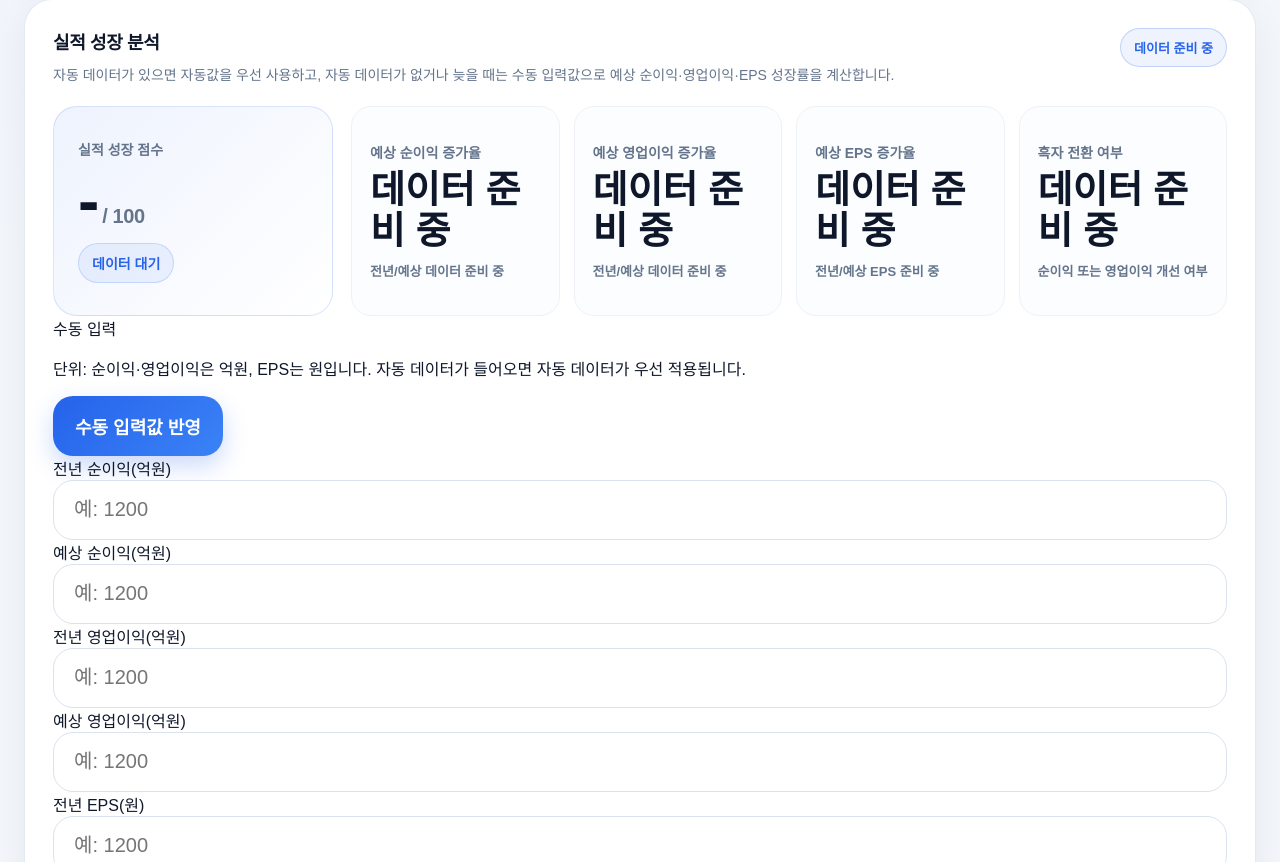
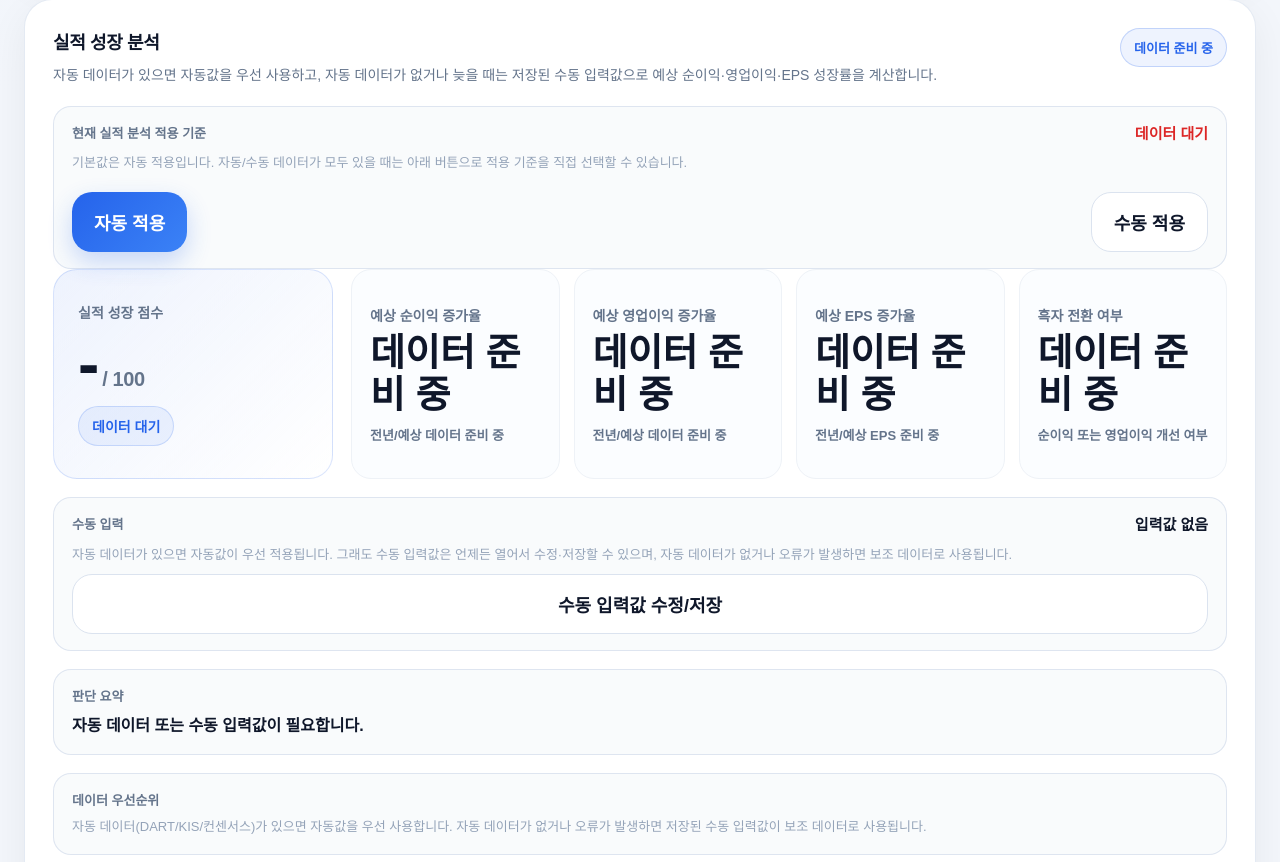
Before and after one commit to jkpark5298-alt/kospi-stock-pwa, a Next.js app: page / in a window 1280 px wide. Shown: the part 2838-3700 px from the top of the page. Built offline with nearby package versions, Linux system fonts and the light colour scheme.

Commit message:
Add earnings growth source selection

```diff
--- a/app/api/stock/route.ts
+++ b/app/api/stock/route.ts
@@ -17,6 +17,7 @@ import { calculateQuantModel } from "@/lib/quant";
 import {
   calculateEarningsGrowthData,
   parseManualEarningsGrowthFromSearchParams,
+  parseEarningsGrowthModeFromSearchParams,
 } from "@/lib/earningsGrowth";
 import { calculateCompositeScore } from "@/lib/score";
 import {
@@ -438,7 +439,13 @@ export async function GET(req: NextRequest) {
     const supply = await getSupplyData(symbol);
     const fundamentals = await getFundamentalsData(symbol);
     const manualEarningsGrowth = parseManualEarningsGrowthFromSearchParams(searchParams);
-    const earningsGrowth = await getEarningsGrowthData(symbol, fundamentals, manualEarningsGrowth);
+    const earningsGrowthMode = parseEarningsGrowthModeFromSearchParams(searchParams);
+    const earningsGrowth = await getEarningsGrowthData(
+      symbol,
+      fundamentals,
+      manualEarningsGrowth,
+      earningsGrowthMode,
+    );
 
     const score = calculateCompositeScore({
       rows: chartData,
@@ -649,16 +656,19 @@ async function getEarningsGrowthData(
   _symbol: string,
   _fundamentals?: FundamentalsData,
   manualInput?: Parameters<typeof calculateEarningsGrowthData>[0]["manual"],
+  mode: Parameters<typeof calculateEarningsGrowthData>[0]["mode"] = "auto",
 ): Promise<EarningsGrowthData> {
   /**
    * 자동 실적 데이터는 다음 단계에서 DART/KIS/컨센서스 순서로 연결합니다.
    * 현재는 자동 데이터가 없으므로 수동 입력값이 있으면 수동값을 보조 데이터로 사용합니다.
+   * 자동/수동 데이터가 모두 있을 때는 mode 값에 따라 우선 적용 대상을 선택합니다.
    */
   const automaticInput = null;
 
   return calculateEarningsGrowthData({
     automatic: automaticInput,
     manual: manualInput,
+    mode,
   });
 }
 
--- a/app/page.tsx
+++ b/app/page.tsx
@@ -94,6 +94,8 @@ type EarningsGrowthData = {
   reasons: string[];
 };
 
+
+type EarningsGrowthMode = "auto" | "manual";
 
 type ManualEarningsGrowthInput = {
   lastYearNetIncome: string;
@@ -301,6 +303,8 @@ export default function HomePage() {
   const [manualEarningsGrowth, setManualEarningsGrowth] = useState<ManualEarningsGrowthInput>(
     EMPTY_MANUAL_EARNINGS_GROWTH,
   );
+  const [earningsGrowthMode, setEarningsGrowthMode] =
+    useState<EarningsGrowthMode>("auto");
   const {
     kisRemainingCalls,
     kisSyncCode,
@@ -381,9 +385,10 @@ export default function HomePage() {
     }
   }, [watchlist, watchlistLoaded]);
 
-  async function fetchStock(targetSymbol?: string, targetRange?: string) {
+  async function fetchStock(targetSymbol?: string, targetRange?: string, targetEarningsGrowthMode?: EarningsGrowthMode) {
     const finalSymbol = (targetSymbol ?? symbol).trim();
     const finalRange = targetRange ?? range;
+    const finalEarningsGrowthMode = targetEarningsGrowthMode ?? earningsGrowthMode;
 
     if (!finalSymbol) {
       setUiError("종목 코드를 입력해 주세요.");
@@ -400,6 +405,7 @@ export default function HomePage() {
         range: finalRange,
       });
 
+      params.set("earningsGrowthMode", finalEarningsGrowthMode);
       appendManualEarningsParams(params, manualEarningsGrowth);
 
       const res = await fetch(`/api/stock?${params.toString()}`, {
@@ -441,6 +447,14 @@ export default function HomePage() {
 
   function handleApplyManualEarningsGrowth() {
     fetchStock();
+  }
+
+  function handleEarningsGrowthModeChange(nextMode: EarningsGrowthMode) {
+    setEarningsGrowthMode(nextMode);
+
+    if (data?.symbol) {
+      fetchStock(data.symbol, range, nextMode);
+    }
   }
 
   function handleSaveWatchlist() {
@@ -601,7 +615,9 @@ export default function HomePage() {
 
         <EarningsGrowthSection
           earningsGrowth={data?.earningsGrowth}
+          earningsGrowthMode={earningsGrowthMode}
           manualInput={manualEarningsGrowth}
+          onModeChange={handleEarningsGrowthModeChange}
           onManualInputChange={setManualEarningsGrowth}
           onApplyManualInput={handleApplyManualEarningsGrowth}
         />
--- a/components/analysis/EarningsGrowthSection.tsx
+++ b/components/analysis/EarningsGrowthSection.tsx
@@ -1,28 +1,51 @@
 "use client";
 
-import type { ReactNode } from "react";
-import type { EarningsGrowthData, ManualEarningsGrowthInput } from "../../types/stock";
+import { useState, type ReactNode } from "react";
+import type {
+  EarningsGrowthData,
+  EarningsGrowthMode,
+  ManualEarningsGrowthInput,
+} from "../../types/stock";
 
 type Props = {
   earningsGrowth?: EarningsGrowthData;
+  earningsGrowthMode: EarningsGrowthMode;
   manualInput: ManualEarningsGrowthInput;
+  onModeChange: (mode: EarningsGrowthMode) => void;
   onManualInputChange: (next: ManualEarningsGrowthInput) => void;
   onApplyManualInput: () => void;
 };
 
 export default function EarningsGrowthSection({
   earningsGrowth,
+  earningsGrowthMode,
   manualInput,
+  onModeChange,
   onManualInputChange,
   onApplyManualInput,
 }: Props) {
+  const [isManualOpen, setIsManualOpen] = useState(false);
   const data = earningsGrowth ?? makeEmptyEarningsGrowth();
+  const hasManualInput = hasAnyManualValue(manualInput);
+  const isAutoDataActive =
+    data.available &&
+    data.source !== "manual" &&
+    data.source !== "none";
 
   function updateField(key: keyof ManualEarningsGrowthInput, value: string) {
     onManualInputChange({
       ...manualInput,
       [key]: value,
     });
+  }
+
+  function handleSaveOnly() {
+    setIsManualOpen(false);
+  }
+
+  function handleApplyManualInput() {
+    onApplyManualInput();
+    setIsManualOpen(false);
   }
 
   return (
@@ -33,13 +56,44 @@ export default function EarningsGrowthSection({
             <SectionTitleSmall>실적 성장 분석</SectionTitleSmall>
             <p className="score-subtitle">
               자동 데이터가 있으면 자동값을 우선 사용하고, 자동 데이터가 없거나
-              늦을 때는 수동 입력값으로 예상 순이익·영업이익·EPS 성장률을
+              늦을 때는 저장된 수동 입력값으로 예상 순이익·영업이익·EPS 성장률을
               계산합니다.
             </p>
           </div>
 
           <div className="score-mode-badge">
             {data.available ? `데이터 출처: ${formatSource(data.source)}` : "데이터 준비 중"}
+          </div>
+        </div>
+
+        <div className="score-weight-box">
+          <div>
+            <span className="score-weight-title">현재 실적 분석 적용 기준</span>
+            <strong style={{ color: "#dc2626" }}>{getAppliedLabel(data)}</strong>
+          </div>
+          <p>
+            기본값은 자동 적용입니다. 자동/수동 데이터가 모두 있을 때는 아래
+            버튼으로 적용 기준을 직접 선택할 수 있습니다.
+          </p>
+          <div style={{ display: "flex", gap: 10, flexWrap: "wrap", marginTop: 10 }}>
+            <button
+              className={`button ${
+                earningsGrowthMode === "auto" ? "primary-button" : "secondary-button"
+              }`}
+              onClick={() => onModeChange("auto")}
+              type="button"
+            >
+              자동 적용
+            </button>
+            <button
+              className={`button ${
+                earningsGrowthMode === "manual" ? "primary-button" : "secondary-button"
+              }`}
+              onClick={() => onModeChange("manual")}
+              type="button"
+            >
+              수동 적용
+            </button>
           </div>
         </div>
 
@@ -82,63 +136,29 @@ export default function EarningsGrowthSection({
           </div>
         </div>
 
-        <div className="manual-earnings-box">
-          <div className="manual-earnings-header">
-            <div>
-              <span>수동 입력</span>
-              <p>
-                단위: 순이익·영업이익은 억원, EPS는 원입니다. 자동 데이터가
-                들어오면 자동 데이터가 우선 적용됩니다.
-              </p>
-            </div>
-            <button className="button primary-button" onClick={onApplyManualInput}>
-              수동 입력값 반영
-            </button>
+        <div className="score-weight-box">
+          <div>
+            <span className="score-weight-title">수동 입력</span>
+            <strong>
+              {hasManualInput
+                ? isAutoDataActive
+                  ? "수동 입력값 저장됨 · 자동값 우선"
+                  : "수동 입력값 있음"
+                : "입력값 없음"}
+            </strong>
           </div>
-
-          <div className="manual-earnings-grid">
-            <InputField
-              label="전년 순이익(억원)"
-              value={manualInput.lastYearNetIncome}
-              onChange={(value) => updateField("lastYearNetIncome", value)}
-            />
-            <InputField
-              label="예상 순이익(억원)"
-              value={manualInput.expectedNetIncome}
-              onChange={(value) => updateField("expectedNetIncome", value)}
-            />
-            <InputField
-              label="전년 영업이익(억원)"
-              value={manualInput.lastYearOperatingProfit}
-              onChange={(value) => updateField("lastYearOperatingProfit", value)}
-            />
-            <InputField
-              label="예상 영업이익(억원)"
-              value={manualInput.expectedOperatingProfit}
-              onChange={(value) => updateField("expectedOperatingProfit", value)}
-            />
-            <InputField
-              label="전년 EPS(원)"
-              value={manualInput.lastYearEps}
-              onChange={(value) => updateField("lastYearEps", value)}
-            />
-            <InputField
-              label="예상 EPS(원)"
-              value={manualInput.expectedEps}
-              onChange={(value) => updateField("expectedEps", value)}
-            />
-
-            <SelectField
-              label="흑자 전환"
-              value={manualInput.turnaround}
-              onChange={(value) => updateField("turnaround", value)}
-            />
-            <SelectField
-              label="적자 축소"
-              value={manualInput.deficitReduction}
-              onChange={(value) => updateField("deficitReduction", value)}
-            />
-          </div>
+          <p>
+            자동 데이터가 있으면 자동값이 우선 적용됩니다. 그래도 수동 입력값은
+            언제든 열어서 수정·저장할 수 있으며, 자동 데이터가 없거나 오류가
+            발생하면 보조 데이터로 사용됩니다.
+          </p>
+          <button
+            className="button secondary-button"
+            onClick={() => setIsManualOpen(true)}
+            type="button"
+          >
+            수동 입력값 수정/저장
+          </button>
         </div>
 
         <div className="score-comment-box">
@@ -150,8 +170,8 @@ export default function EarningsGrowthSection({
           <span>데이터 우선순위</span>
           <p>
             자동 데이터(DART/KIS/컨센서스)가 있으면 자동값을 우선 사용합니다.
-            자동 데이터가 없거나 오류가 발생하면 수동 입력값이 보조 데이터로
-            사용됩니다.
+            자동 데이터가 없거나 오류가 발생하면 저장된 수동 입력값이 보조
+            데이터로 사용됩니다.
           </p>
         </div>
 
@@ -161,7 +181,188 @@ export default function EarningsGrowthSection({
           흐름과 함께 확인해야 합니다.
         </p>
       </Card>
+
+      {isManualOpen ? (
+        <ManualInputDialog
+          manualInput={manualInput}
+          isAutoDataActive={isAutoDataActive}
+          earningsGrowthMode={earningsGrowthMode}
+          onChange={updateField}
+          onModeChange={onModeChange}
+          onClose={() => setIsManualOpen(false)}
+          onSaveOnly={handleSaveOnly}
+          onApply={handleApplyManualInput}
+        />
+      ) : null}
     </section>
+  );
+}
+
+function ManualInputDialog({
+  manualInput,
+  isAutoDataActive,
+  earningsGrowthMode,
+  onChange,
+  onModeChange,
+  onClose,
+  onSaveOnly,
+  onApply,
+}: {
+  manualInput: ManualEarningsGrowthInput;
+  isAutoDataActive: boolean;
+  earningsGrowthMode: EarningsGrowthMode;
+  onChange: (key: keyof ManualEarningsGrowthInput, value: string) => void;
+  onModeChange: (mode: EarningsGrowthMode) => void;
+  onClose: () => void;
+  onSaveOnly: () => void;
+  onApply: () => void;
+}) {
+  return (
+    <div
+      role="dialog"
+      aria-modal="true"
+      aria-label="실적 성장 수동 입력"
+      style={{
+        position: "fixed",
+        inset: 0,
+        zIndex: 1000,
+        background: "rgba(15, 23, 42, 0.58)",
+        display: "flex",
+        alignItems: "center",
+        justifyContent: "center",
+        padding: 16,
+      }}
+    >
+      <div
+        style={{
+          width: "min(760px, 100%)",
+          maxHeight: "88vh",
+          overflow: "auto",
+          background: "white",
+          borderRadius: 20,
+          boxShadow: "0 24px 70px rgba(15, 23, 42, 0.32)",
+          padding: 20,
+        }}
+      >
+        <div className="score-header">
+          <div>
+            <SectionTitleSmall>실적 성장 수동 입력</SectionTitleSmall>
+            <p className="score-subtitle">
+              순이익·영업이익은 억원, EPS는 원 단위로 입력하세요.
+              자동 데이터가 연결되면 자동 데이터가 우선 적용되지만, 수동 입력값은
+              계속 수정·저장할 수 있습니다.
+            </p>
+          </div>
+          <button className="button secondary-button" onClick={onClose} type="button">
+            닫기
+          </button>
+        </div>
+
+        <div className="score-weight-box">
+          <div>
+            <span className="score-weight-title">선택 기준</span>
+            <strong style={{ color: "#dc2626" }}>
+              {earningsGrowthMode === "manual" ? "수동 적용 선택됨" : "자동 적용 선택됨"}
+            </strong>
+          </div>
+          <p>
+            자동/수동 데이터가 모두 있을 경우 기본은 자동입니다. 필요하면 수동
+            적용을 선택해 직접 입력한 값을 우선 반영하세요.
+          </p>
+          <div style={{ display: "flex", gap: 10, flexWrap: "wrap", marginTop: 10 }}>
+            <button
+              className={`button ${
+                earningsGrowthMode === "auto" ? "primary-button" : "secondary-button"
+              }`}
+              onClick={() => onModeChange("auto")}
+              type="button"
+            >
+              자동 적용
+            </button>
+            <button
+              className={`button ${
+                earningsGrowthMode === "manual" ? "primary-button" : "secondary-button"
+              }`}
+              onClick={() => onModeChange("manual")}
+              type="button"
+            >
+              수동 적용
+            </button>
+          </div>
+        </div>
+
+        {isAutoDataActive ? (
+          <div className="notice-text" style={{ marginBottom: 12 }}>
+            현재 자동 실적 데이터가 있습니다. 자동 적용을 선택하면 자동값이
+            우선이고, 수동 적용을 선택하면 아래 입력값이 우선입니다.
+          </div>
+        ) : null}
+
+        <div className="manual-earnings-grid" style={{ marginTop: 16 }}>
+          <InputField
+            label="전년 순이익(억원)"
+            value={manualInput.lastYearNetIncome}
+            onChange={(value) => onChange("lastYearNetIncome", value)}
+          />
+          <InputField
+            label="예상 순이익(억원)"
+            value={manualInput.expectedNetIncome}
+            onChange={(value) => onChange("expectedNetIncome", value)}
+          />
+          <InputField
+            label="전년 영업이익(억원)"
+            value={manualInput.lastYearOperatingProfit}
+            onChange={(value) => onChange("lastYearOperatingProfit", value)}
+          />
+          <InputField
+            label="예상 영업이익(억원)"
+            value={manualInput.expectedOperatingProfit}
+            onChange={(value) => onChange("expectedOperatingProfit", value)}
+          />
+          <InputField
+            label="전년 EPS(원)"
+            value={manualInput.lastYearEps}
+            onChange={(value) => onChange("lastYearEps", value)}
+          />
+          <InputField
+            label="예상 EPS(원)"
+            value={manualInput.expectedEps}
+            onChange={(value) => onChange("expectedEps", value)}
+          />
+
+          <SelectField
+            label="흑자 전환"
+            value={manualInput.turnaround}
+            onChange={(value) => onChange("turnaround", value)}
+          />
+          <SelectField
+            label="적자 축소"
+            value={manualInput.deficitReduction}
+            onChange={(value) => onChange("deficitReduction", value)}
+          />
+        </div>
+
+        <div
+          style={{
+            display: "flex",
+            gap: 10,
+            justifyContent: "flex-end",
+            marginTop: 18,
+            flexWrap: "wrap",
+          }}
+        >
+          <button className="button secondary-button" onClick={onClose} type="button">
+            취소
+          </button>
+          <button className="button secondary-button" onClick={onSaveOnly} type="button">
+            입력값 저장
+          </button>
+          <button className="button primary-button" onClick={onApply} type="button">
+            저장 후 분석 반영
+          </button>
+        </div>
+      </div>
+    </div>
   );
 }
 
@@ -243,6 +444,8 @@ function makeEmptyEarningsGrowth(): EarningsGrowthData {
   return {
     available: false,
     source: "none",
+    mode: "auto",
+    appliedSourceLabel: "데이터 대기",
     updatedAt: null,
     warning: "예상 실적 데이터 연결 전입니다.",
 
@@ -308,6 +511,17 @@ function makeSummary(data: EarningsGrowthData) {
   return "실적 성장 데이터는 있으나 뚜렷한 성장 신호는 아직 확인되지 않습니다.";
 }
 
+function hasAnyManualValue(input: ManualEarningsGrowthInput) {
+  return Object.values(input).some((value) => value.trim() !== "");
+}
+
+function getAppliedLabel(data: EarningsGrowthData) {
+  if (!data.available) return "데이터 대기";
+  if (data.source === "manual") return "수동 적용 중";
+  if (data.source === "none") return "데이터 대기";
+  return "자동 적용 중";
+}
+
 function formatPercent(value: number | null) {
   if (value == null || !Number.isFinite(value)) return "데이터 준비 중";
   const sign = value > 0 ? "+" : "";
--- a/lib/earningsGrowth.ts
+++ b/lib/earningsGrowth.ts
@@ -1,4 +1,5 @@
 export type EarningsGrowthSource = "none" | "manual" | "kis" | "dart" | "consensus";
+export type EarningsGrowthMode = "auto" | "manual";
 
 export type EarningsGrowthInput = {
   source?: EarningsGrowthSource;
@@ -20,6 +21,8 @@ export type EarningsGrowthInput = {
 export type EarningsGrowthData = {
   available: boolean;
   source: EarningsGrowthSource;
+  mode: EarningsGrowthMode;
+  appliedSourceLabel: string;
   updatedAt: string | null;
   warning?: string;
 
@@ -46,18 +49,42 @@ export type EarningsGrowthData = {
 export type EarningsGrowthBuildOptions = {
   automatic?: EarningsGrowthInput | null;
   manual?: EarningsGrowthInput | null;
+  mode?: EarningsGrowthMode;
 };
 
 export function calculateEarningsGrowthData({
   automatic,
   manual,
+  mode = "auto",
 }: EarningsGrowthBuildOptions): EarningsGrowthData {
-  const selected = hasUsableEarningsInput(automatic)
+  const automaticUsable = hasUsableEarningsInput(automatic);
+  const manualUsable = hasUsableEarningsInput(manual);
+
+  const selected =
+    mode === "manual"
+      ? manualUsable
+        ? {
+            ...manual,
+            source: "manual" as const,
+          }
+        : automaticUsable
           ? {
               ...automatic,
-        source: automatic?.source && automatic.source !== "none" ? automatic.source : "kis",
+              source:
+                automatic?.source && automatic.source !== "none"
+                  ? automatic.source
+                  : ("kis" as const),
             }
-    : hasUsableEarningsInput(manual)
+          : null
+      : automaticUsable
+        ? {
+            ...automatic,
+            source:
+              automatic?.source && automatic.source !== "none"
+                ? automatic.source
+                : ("kis" as const),
+          }
+        : manualUsable
           ? {
               ...manual,
               source: "manual" as const,
@@ -65,7 +92,7 @@ export function calculateEarningsGrowthData({
           : null;
 
   if (!selected) {
-    return makeEmptyEarningsGrowth();
+    return makeEmptyEarningsGrowth(mode);
   }
 
   const netIncomeGrowthRate = calculateGrowthRate(
@@ -111,6 +138,8 @@ export function calculateEarningsGrowthData({
   return {
     available: true,
     source: selected.source ?? "manual",
+    mode,
+    appliedSourceLabel: selected.source === "manual" ? "수동 적용" : "자동 적용",
     updatedAt: selected.updatedAt ?? new Date().toISOString(),
 
     lastYearNetIncome: normalizeNullableNumber(selected.lastYearNetIncome),
@@ -134,10 +163,12 @@ export function calculateEarningsGrowthData({
   };
 }
 
-export function makeEmptyEarningsGrowth(): EarningsGrowthData {
+export function makeEmptyEarningsGrowth(mode: EarningsGrowthMode = "auto"): EarningsGrowthData {
   return {
     available: false,
     source: "none",
+    mode,
+    appliedSourceLabel: "데이터 대기",
     updatedAt: null,
     warning: "예상 실적 데이터 연결 전입니다.",
 
@@ -198,6 +229,13 @@ export function parseManualEarningsGrowthFromSearchParams(
     manual.deficitReduction != null
     ? manual
     : null;
+}
+
+
+export function parseEarningsGrowthModeFromSearchParams(
+  searchParams: URLSearchParams,
+): EarningsGrowthMode {
+  return searchParams.get("earningsGrowthMode") === "manual" ? "manual" : "auto";
 }
 
 function scoreEarningsGrowth({
@@ -307,7 +345,7 @@ function readNumber(searchParams: URLSearchParams, key: string) {
 
   if (raw == null || raw.trim() === "") return null;
 
-  const parsed = Number(raw.replace(/,/g, ""));
+  const parsed = Number(raw.replaceAll(",", ""));
 
   return Number.isFinite(parsed) ? parsed : null;
 }
--- a/types/stock.ts
+++ b/types/stock.ts
@@ -54,6 +54,7 @@ export type Fundamentals = {
 };
 
 export type EarningsGrowthSource = "none" | "manual" | "kis" | "dart" | "consensus";
+export type EarningsGrowthMode = "auto" | "manual";
 
 export type ManualEarningsGrowthInput = {
   lastYearNetIncome: string;
@@ -69,6 +70,8 @@ export type ManualEarningsGrowthInput = {
 export type EarningsGrowthData = {
   available: boolean;
   source: EarningsGrowthSource;
+  mode?: EarningsGrowthMode;
+  appliedSourceLabel?: string;
   updatedAt: string | null;
   warning?: string;
 
```
Lines whose indentation alone changed are shown as unchanged.
